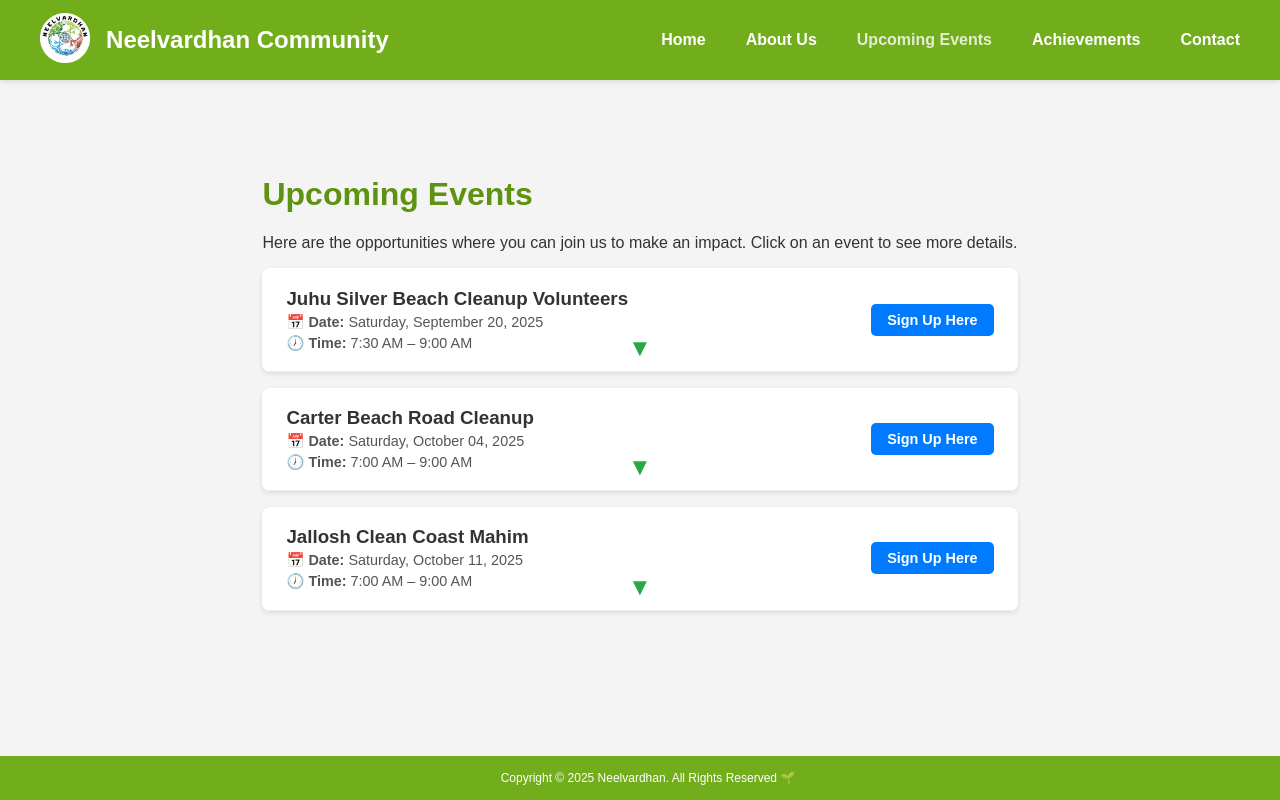
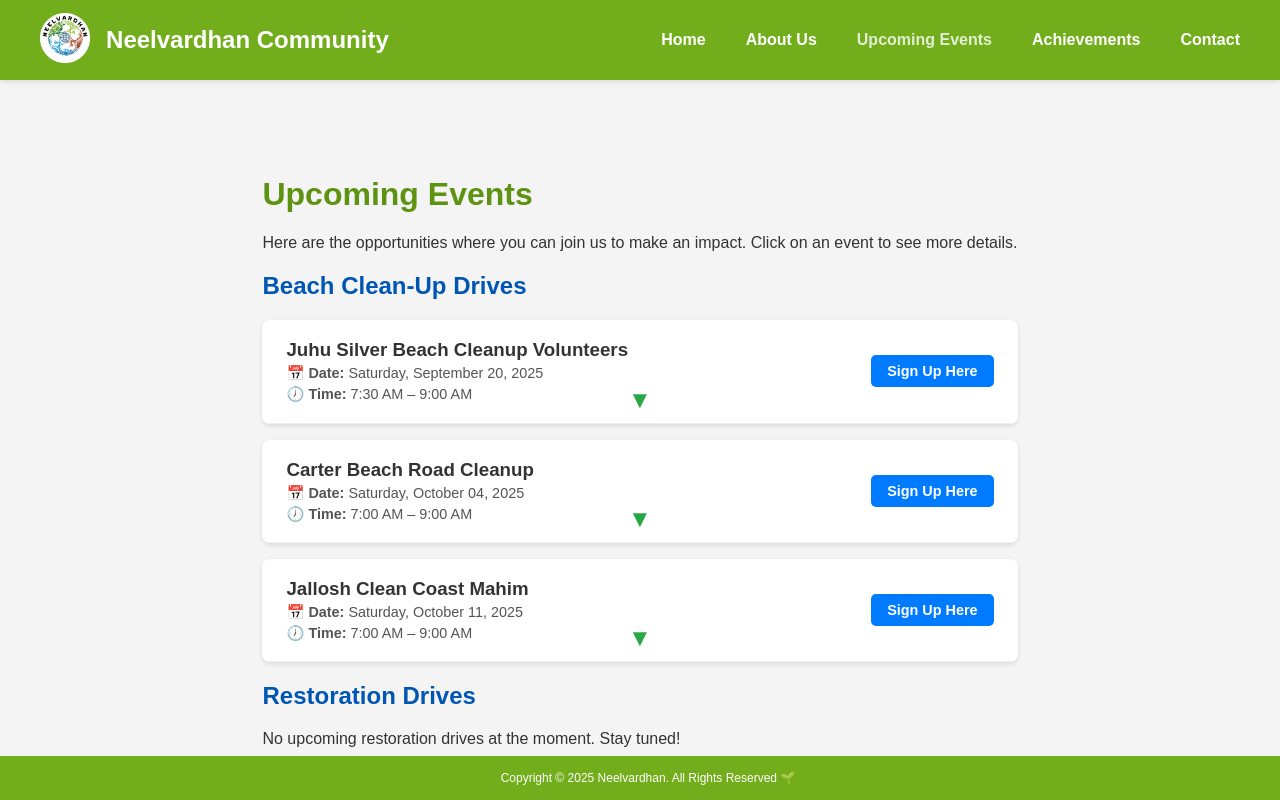
Before and after one commit to OG-DHRUV-1002/dns-website, a React (Create React App) app: page /upcoming-events in a window 1280 px wide. Shown: the top 800 px of the page. Built offline with nearby package versions, Linux system fonts and the light colour scheme.

Commit message:
Update UpcomingEvents.js

```diff
--- a/src/pages/UpcomingEvents.js
+++ b/src/pages/UpcomingEvents.js
@@ -1,51 +1,61 @@
 // src/pages/UpcomingEvents.js
-import React, { useState } from 'react'; // <-- IMPORT useState HERE
+import React, { useState } from 'react';
 import EventCard from '../components/EventCard';
+// Ensure you have a CSS file for category headers if needed, or add to a global file.
+// import '../../assets/styles.css';
 
 const UpcomingEvents = () => {
-  const [expandedIndex, setExpandedIndex] = useState(null); // State to track expanded card
+  const [expandedIndex, setExpandedIndex] = useState(null);
 
-  // This data can be fetched from a server in the future
-  const events = [
+  // --- NEW: Events are now organized by category ---
+  const categorizedEvents = {
+    'Beach Clean-Up Drives': [
       {
+        id: 'juhu-cleanup-2025',
         title: 'Juhu Silver Beach Cleanup Volunteers',
         ngo: 'Bhumi with VFS Global',
         date: 'Saturday, September 20, 2025',
         time: "7:30 AM – 9:00 AM",
         location: "Silver Beach, Juhu-Mumbai",
-      description: 'This International Coastal Cleanup Day, let’s come together to create a real impact where it matters most — our oceans. Bhumi, in collaboration with VFS Global, is organizing large-scale coastal cleanups in Mumbai, and we are inviting corporates, Individuals, Colleges to come along.',
-      link: 'https://forms.gle/Hn2qxrHLSfVGUKk49' // Replace with actual event link
+        description: 'This International Coastal Cleanup Day, let’s come together to create a real impact...',
+        link: 'https://forms.gle/Hn2qxrHLSfVGUKk49'
       },
       {
+        id: 'carter-cleanup-2025',
         title: 'Carter Beach Road Cleanup',
         ngo: 'Ek Saath - The Earth Foundation',
         date: 'Saturday, October 04, 2025',
         time: "7:00 AM – 9:00 AM",
         location: "Carter Road, Bandra(West)",
-      description: 'ConnectFor invites you to join us for a clean-up drive at Carter Road, Mumbai in collaboration with our partner Carter CleanUp, and Ek Saath - The Earth Foundation. Carter Road for years has been a garbage dump for all sorts of plastic, tins, cans, and even food waste – dumped near the sea and park. It takes away from the scenic view and area all residents should access. Let us all together create awareness about the environment & sustainability and create a difference by volunteering in this cleanup drive. Volunteers will be collecting plastic bottles, bags, bottle caps, waste, and garbage off the Carter Road beach. Volunteers will be provided with the necessary cleaning equipment by the NGO on the day of the activity.',
-      link: 'https://forms.gle/BgFP2oVuc1Vpb8AJ9' // Replace with actual event link
+        description: 'ConnectFor invites you to join us for a clean-up drive at Carter Road, Mumbai...',
+        link: 'https://forms.gle/BgFP2oVuc1Vpb8AJ9'
       },
       {
+        id: 'mahim-cleanup-2025',
         title: 'Jallosh Clean Coast Mahim',
         ngo: 'Project Mumbai',
         date: 'Saturday, October 11, 2025',
         time: "7:00 AM – 9:00 AM",
         location: "Mahim Beach, Mahim(West)",
-      description: "Volunteer with Jallosh and Project Mumbai for a rewarding beach cleanup at Mahim Beach. We'll provide all necessary equipment and guidance. Help us remove trash, protect marine life, and make Mahim Beach a cleaner, healthier place for everyone. Join us for a morning of community service and environmental action.",
-      link: '' // Replace with actual event link
+        description: "Volunteer with Jallosh and Project Mumbai for a rewarding beach cleanup at Mahim Beach...",
+        link: 'https://forms.gle/YOUR_MAHIM_LINK' // Remember to replace this
       },
-  /*  {
-      title: 'Tree Plantation at Central Park',
-      ngo: 'WWF-India',
-      date: 'Sunday, October 12, 2025',
-      description: 'We are teaming up with WWF-India to plant 100 native saplings. Let\'s make our city greener, one tree at a time!',
-      link: 'https://www.connectfor.org/' // Replace with actual event link
-    }*/
-  ];
+    ],
+    'Restoration Drives': [
+      // Add your tree plantation events here when ready
+    ],
+    'Donation Drives': [
+      // Add donation events here
+    ],
+    'Environmental Awareness Campaigns': [
+      // Add awareness campaign events here
+    ],
+    'Community Teachings / Skill-Based Events': [
+      // Add community teaching events here
+    ],
+  };
 
-// Function to handle clicking on an event card
   const handleCardClick = (index) => {
-    // If the clicked card is already open, close it. Otherwise, open it.
     setExpandedIndex(expandedIndex === index ? null : index);
   };
 
@@ -53,16 +63,28 @@ const UpcomingEvents = () => {
     <div className="page-container">
       <h1 style={{color: '#5E9211' }}>Upcoming Events</h1>
       <p>Here are the opportunities where you can join us to make an impact. Click on an event to see more details.</p>
-      <div className="events-list"> {/* A container for the list */}
+
+      {/* --- NEW: Map through each category --- */}
+      {Object.entries(categorizedEvents).map(([category, events]) => (
+        <section key={category} className="event-category-section">
+          <h2 className="category-title">{category}</h2>
+          {events.length > 0 ? (
+            <div className="events-list">
               {events.map((event, index) => (
                 <EventCard
-            key={index}
+                  key={event.id}
                   event={event}
-            isExpanded={expandedIndex === index} // Pass down if it's expanded
-            onHeaderClick={() => handleCardClick(index)} // Pass down the click handler
+                  isExpanded={expandedIndex === event.id}
+                  onHeaderClick={() => handleCardClick(event.id)}
                 />
               ))}
             </div>
+          ) : (
+            <p className="no-events-message">No upcoming {category.toLowerCase()} at the moment. Stay tuned!</p>
+          )}
+        </section>
+      ))}
+
     </div>
   );
 };
```
Lines whose indentation alone changed are shown as unchanged.
